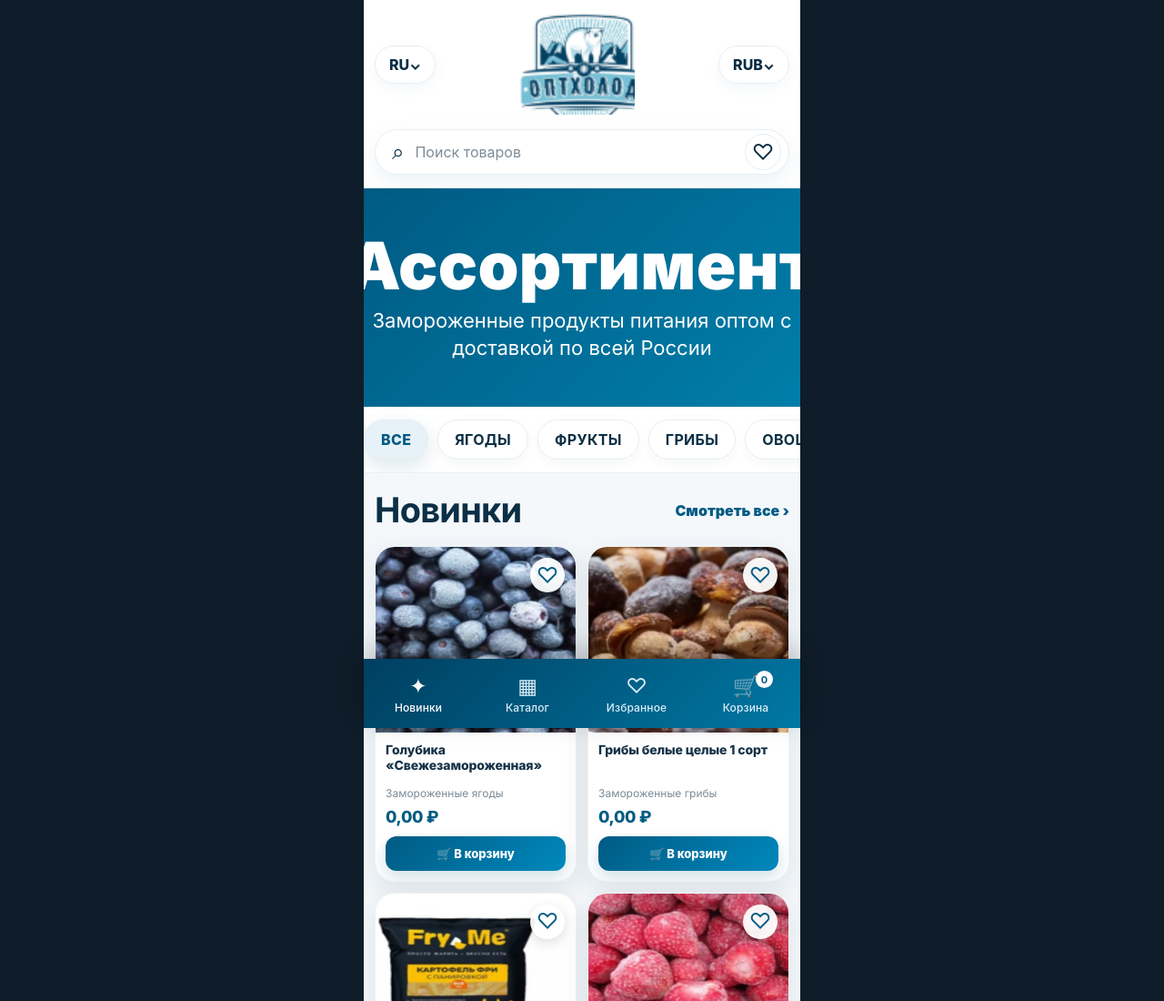
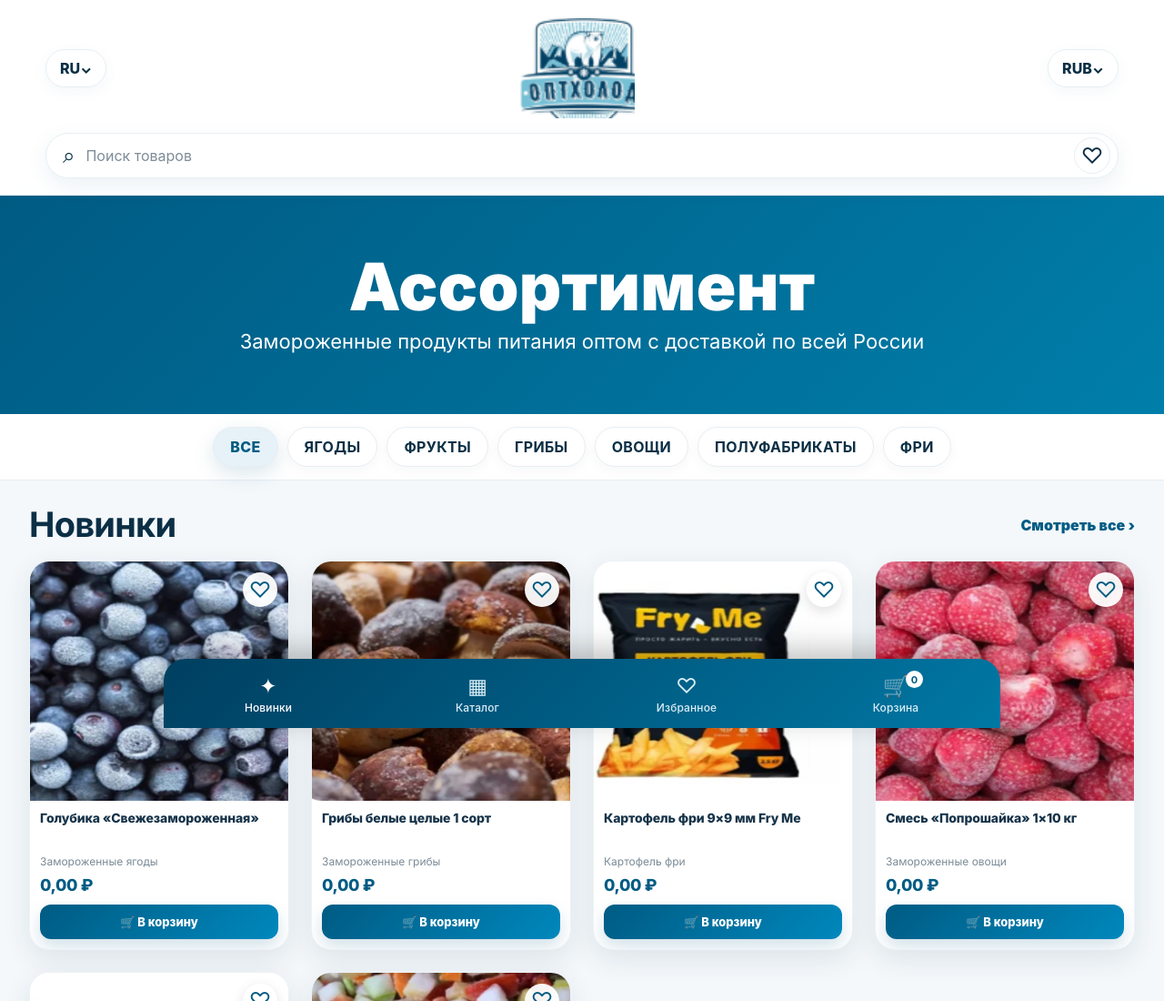
Before and after one commit to fre3zy11/optkholod-miniapp, a plain HTML site: page web/index.html in a window 1280 px wide. Shown: the top 1100 px of the page at 91% size. Drawn offline with Linux system fonts and the light colour scheme.

Commit message:
fix miniapp scaling

```diff
--- a/web/app.js
+++ b/web/app.js
@@ -1,5 +1,5 @@
 const tg = window.Telegram?.WebApp;
-if (tg) { tg.ready(); }
+if (tg) { tg.ready(); tg.expand(); }
 
 const products = [
   {id:1,name:{ru:'Голубика «Свежезамороженная»',en:'Frozen Blueberries'},cat:{ru:'Замороженные ягоды',en:'Frozen berries'},price:0,img:'assets/p1.jpg',tag:'ягоды'},
--- a/web/style.css
+++ b/web/style.css
@@ -28,10 +28,9 @@ button{cursor:pointer;-webkit-tap-highlight-color:transparent}
 img{max-width:100%;display:block}
 
 .app{
-  width:min(100%,480px);
+  width:100%;
   min-height:100vh;
   min-height:100dvh;
-  margin:0 auto;
   background:var(--bg);
   padding-bottom:calc(86px + var(--safe-bottom));
   overflow:hidden;
@@ -44,7 +43,7 @@ img{max-width:100%;display:block}
   background:rgba(255,255,255,.94);
   backdrop-filter:blur(18px);
   -webkit-backdrop-filter:blur(18px);
-  padding:16px 12px 14px;
+  padding:16px clamp(14px,4vw,32px) 14px;
   border-bottom:1px solid var(--line);
 }
 .row{display:flex;align-items:center;justify-content:space-between;gap:14px}
@@ -95,7 +94,7 @@ input::placeholder{color:#7e8c97}
   justify-content:center;
   text-align:center;
   color:white;
-  padding:28px 16px;
+  padding:clamp(24px,5vw,56px) clamp(16px,4vw,32px);
 }
 .hero>div{max-width:900px}
 .hero h1{font-size:clamp(34px,6vw,72px);margin:0 0 10px;font-weight:950;letter-spacing:.3px;line-height:1.02}
@@ -105,7 +104,7 @@ input::placeholder{color:#7e8c97}
   display:flex;
   gap:10px;
   overflow-x:auto;
-  padding:14px 12px;
+  padding:14px clamp(16px,4vw,32px);
   background:#fff;
   border-bottom:1px solid var(--line);
   scrollbar-width:none;
@@ -129,8 +128,9 @@ input::placeholder{color:#7e8c97}
 
 .content{
   width:100%;
+  max-width:1280px;
   margin:0 auto;
-  padding:18px 12px 28px;
+  padding:18px clamp(16px,4vw,32px) 28px;
 }
 .section-title{display:flex;align-items:center;justify-content:space-between;gap:16px;margin-bottom:16px}
 .section-title h2{margin:0;font-size:clamp(25px,3vw,38px);color:var(--dark);letter-spacing:-.02em}
@@ -169,10 +169,10 @@ input::placeholder{color:#7e8c97}
 
 .bottom-nav{
   position:fixed;
-  left:50%;
-  transform:translateX(-50%);
+  left:0;
+  right:0;
   bottom:0;
-  width:min(100%,480px);
+  width:100%;
   min-height:calc(76px + var(--safe-bottom));
   padding-bottom:var(--safe-bottom);
   background:linear-gradient(135deg,#003f60,#0078a4);
@@ -202,7 +202,7 @@ input::placeholder{color:#7e8c97}
 .sheet.show{display:flex}
 .sheet-box{
   width:100%;
-  max-width:480px;
+  max-width:720px;
   margin:0 auto;
   background:#fff;
   border-radius:24px 24px 0 0;
@@ -223,7 +223,15 @@ input::placeholder{color:#7e8c97}
 .empty{grid-column:1/-1;text-align:center;color:var(--muted);padding:36px 10px;background:#fff;border-radius:20px;border:1px dashed var(--line)}
 
 @media (min-width:760px){
-  .chips{justify-content:flex-start;overflow-x:auto}
+  .chips{justify-content:center;flex-wrap:wrap;overflow:visible}
+  .grid{grid-template-columns:repeat(auto-fill,minmax(230px,1fr));gap:clamp(14px,2vw,24px)}
+  .bottom-nav{left:50%;right:auto;transform:translateX(-50%);max-width:min(100%,920px);border-radius:24px 24px 0 0;overflow:hidden}
+}
+
+@media (min-width:1100px){
+  .top{padding-top:20px;padding-bottom:18px}
+  .content{padding-top:26px}
+  .grid{grid-template-columns:repeat(auto-fill,minmax(260px,1fr))}
 }
 
 @media (max-width:380px){
```
